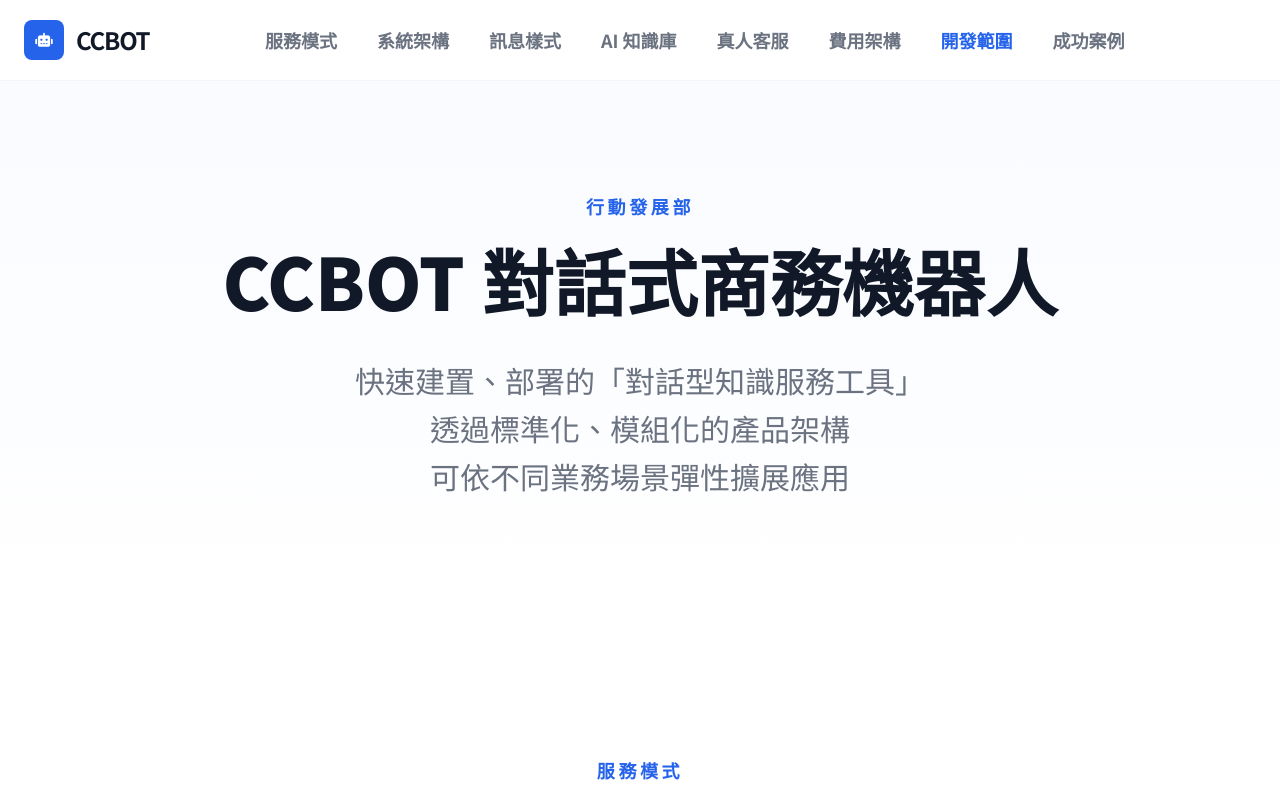
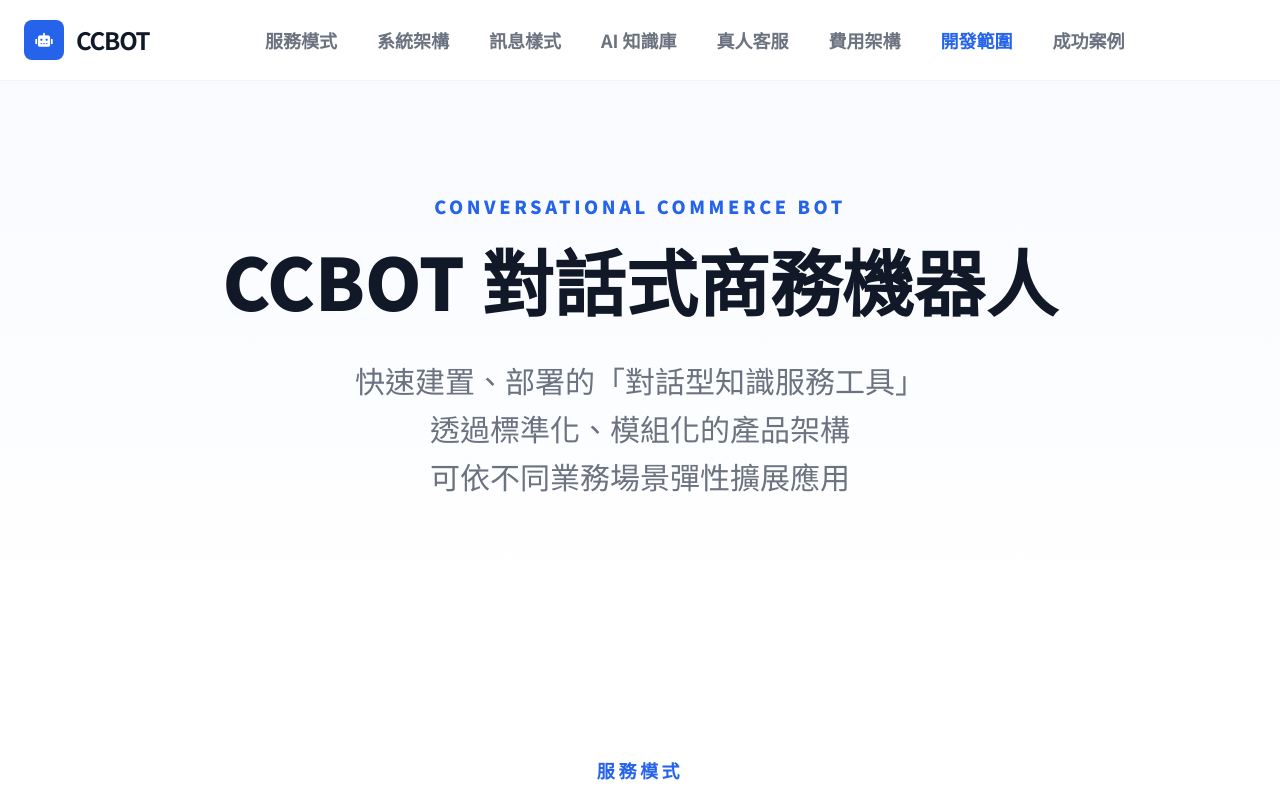
Before and after one commit to sophieluudn/ccbot_intro, a plain HTML site: page index.html in a window 1280 px wide. Shown: the top 800 px of the page. Drawn offline with nearby package versions, Linux system fonts and the light colour scheme.

Commit message:
Update index.html

```diff
--- a/index.html
+++ b/index.html
@@ -105,7 +105,7 @@
     <!-- 英雄區塊 (Hero) -->
     <section class="pt-48 pb-32 hero-bg">
         <div class="max-w-7xl mx-auto px-6 text-center">
-            <span class="text-blue-600 font-black text-lg tracking-[0.2em] mb-6 block uppercase">行動發展部</span>
+            <span class="text-blue-600 font-black text-lg tracking-[0.2em] mb-6 block uppercase">Conversational Commerce Bot</span>
             <h1 class="text-5xl md:text-6xl lg:text-7xl font-black text-gray-900 mb-10 leading-tight">CCBOT 對話式商務機器人</h1>
             <p class="text-2xl md:text-3xl text-gray-500 max-w-4xl mx-auto leading-relaxed md:leading-[1.6]">
                 快速建置、部署的「對話型知識服務工具」<br>
```
